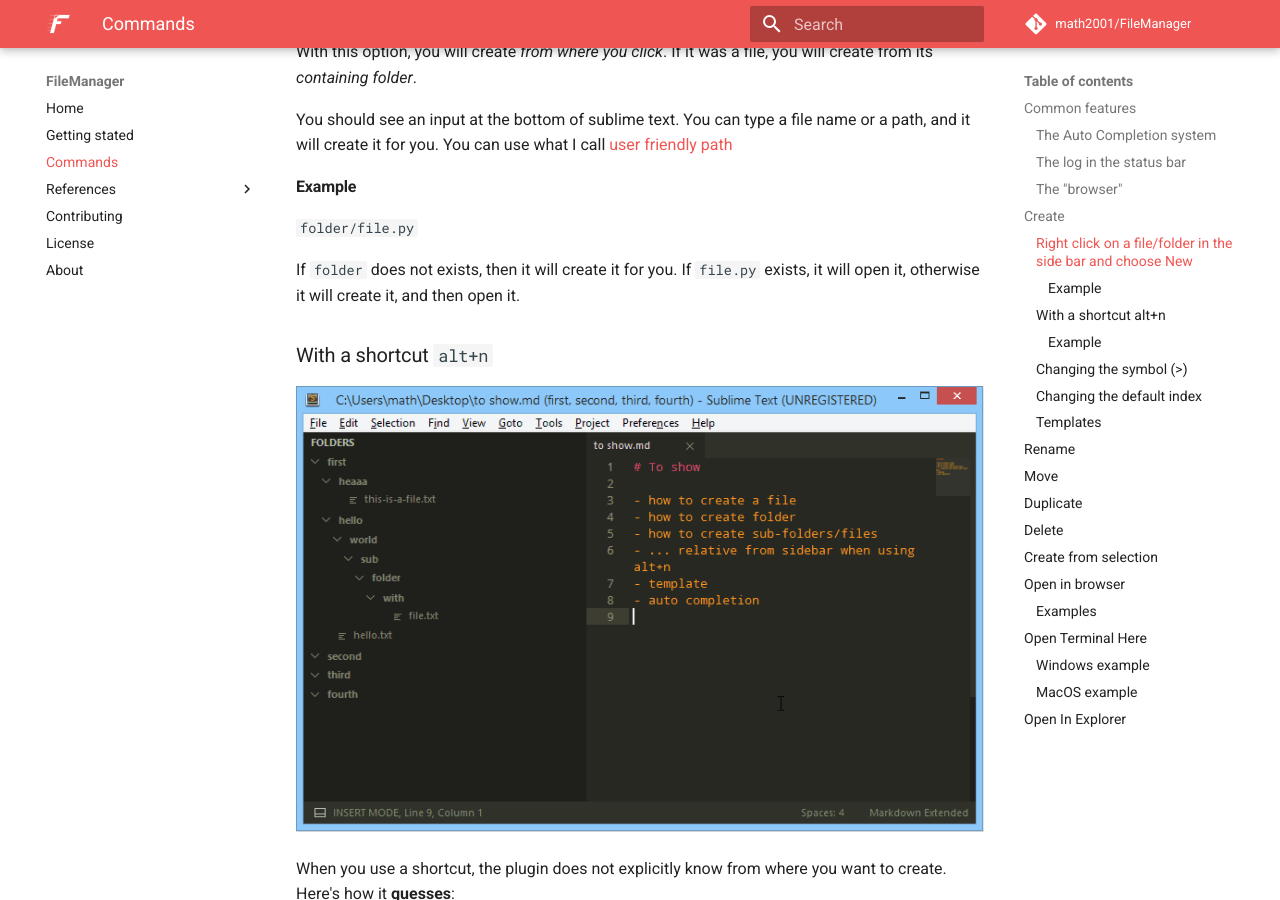
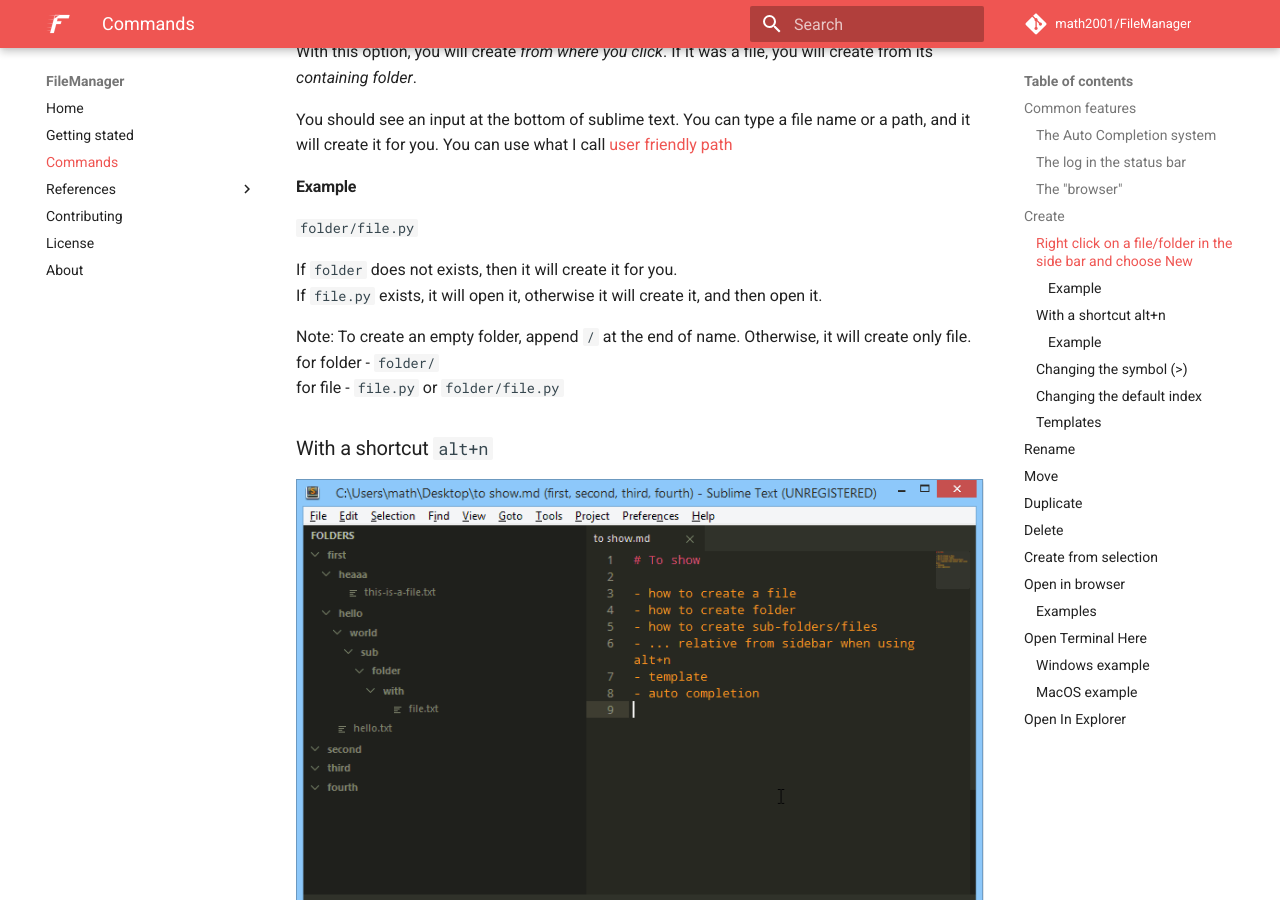
Before and after one commit to math2001/FileManager, an MkDocs documentation site: the page built from docs/commands.md, in a window 1280 px wide and 900 px high, scrolled down 2561 px. Built offline with MkDocs 1.6.1 and Material for MkDocs 9.7.7, drawn with Linux system fonts in a browser that asks for light colours; emoji names are drawn with the system emoji font; comment, search, counter and statistics services are not loaded; old or Windows-style settings are respelled for this version of MkDocs.

Commit message:
Add docs to explain how to create an empty folder. (#75)

```diff
--- a/docs/commands.md
+++ b/docs/commands.md
@@ -75,6 +75,10 @@
 
 If `folder` does not exists, then it will create it for you.
 If `file.py` exists, it will open it, otherwise it will create it, and then open it.
+
+Note: To create an empty folder, append `/` at the end of name. Otherwise, it will create only file.
+for folder - `folder/`
+for file   - `file.py` or `folder/file.py`
 
 ### With a shortcut `alt+n`
 
```
